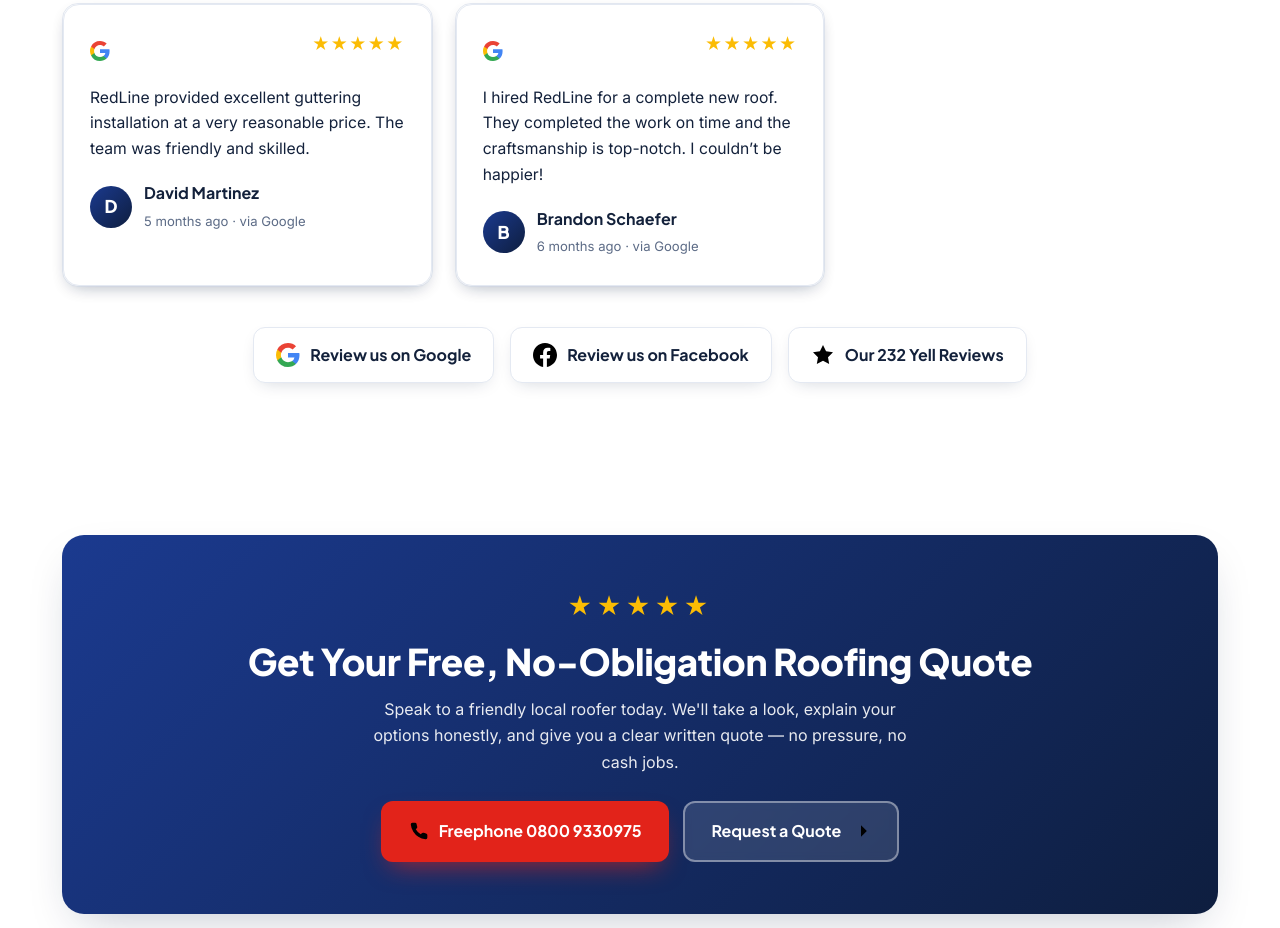
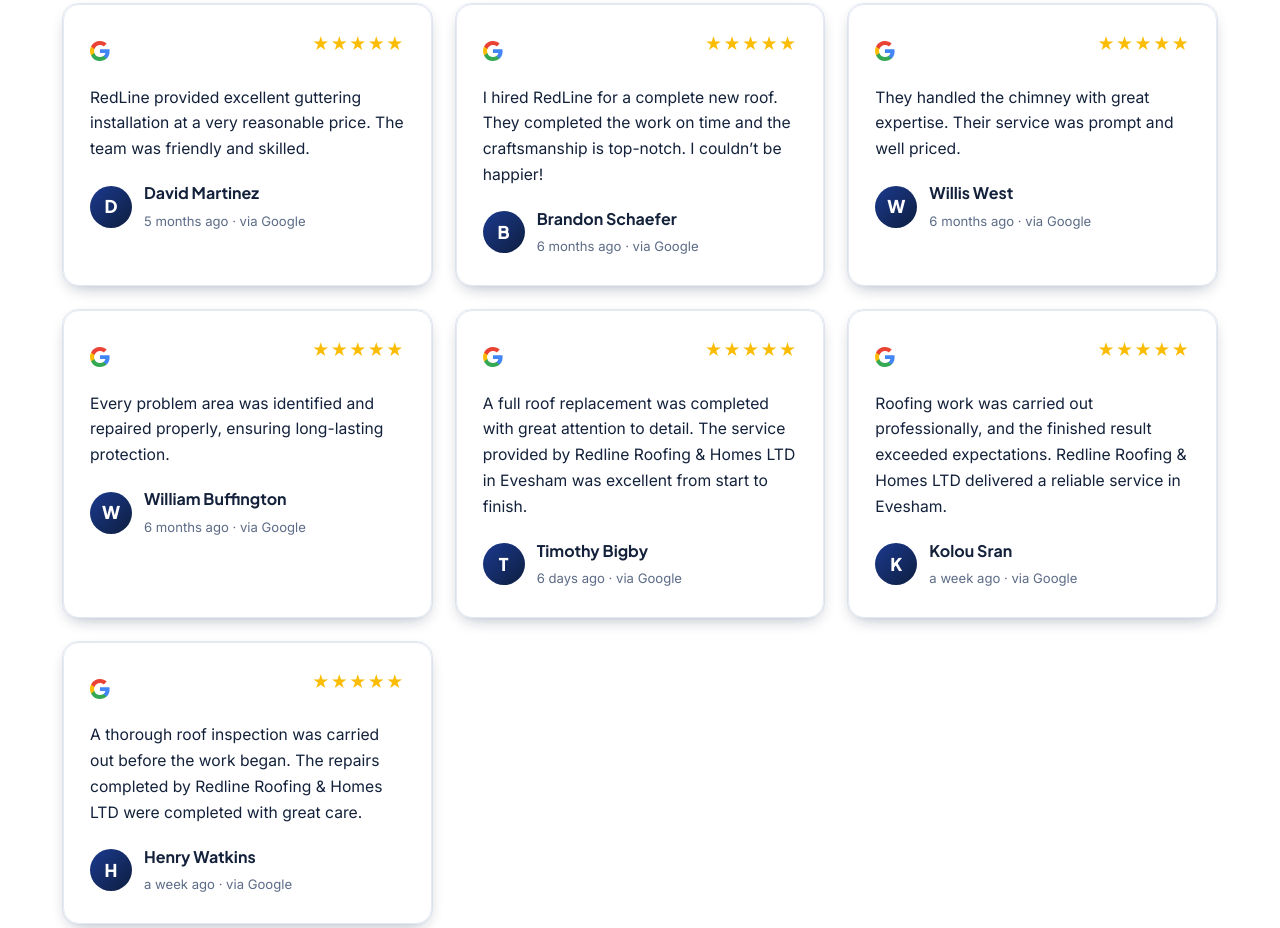
Before and after one commit to Innov8-workflows/Redline-Roofing-Home, a plain HTML site: page reviews/index.html in a window 1280 px wide. Shown: the part 1003-1931 px from the top of the page. Drawn offline with Linux system fonts and the light colour scheme.

Commit message:
Reviews: add 5 more real Google reviews (10 total)
Co-Authored-By: Claude Opus 4.8 <noreply@anthropic.com>

```diff
--- a/reviews/index.html
+++ b/reviews/index.html
@@ -55,6 +55,26 @@
     <div class="rev-top"><svg class="gmark" viewBox="0 0 24 24" aria-hidden="true"><path fill="#4285F4" d="M23.5 12.27c0-.79-.07-1.54-.19-2.27H12v4.51h6.47a5.53 5.53 0 0 1-2.4 3.58v3h3.86c2.26-2.09 3.57-5.17 3.57-8.82z"/><path fill="#34A853" d="M12 24c3.24 0 5.95-1.08 7.93-2.91l-3.86-3c-1.08.72-2.45 1.16-4.07 1.16-3.13 0-5.78-2.11-6.73-4.96H1.29v3.09A11.99 11.99 0 0 0 12 24z"/><path fill="#FBBC05" d="M5.27 14.29c-.24-.72-.38-1.49-.38-2.29s.14-1.57.38-2.29V6.62H1.29A11.99 11.99 0 0 0 0 12c0 1.94.46 3.77 1.29 5.38l3.98-3.09z"/><path fill="#EA4335" d="M12 4.75c1.77 0 3.35.61 4.6 1.8l3.42-3.42C17.95 1.19 15.24 0 12 0A11.99 11.99 0 0 0 1.29 6.62l3.98 3.1C6.22 6.86 8.87 4.75 12 4.75z"/></svg><div class="stars">★★★★★</div></div>
     <p>I hired RedLine for a complete new roof. They completed the work on time and the craftsmanship is top-notch. I couldn’t be happier!</p>
     <div class="rev-by"><div class="rev-av">B</div><div><b>Brandon Schaefer</b><small>6 months ago · via Google</small></div></div>
+  </div></div><div class="rev-card static"><div class="rev-card-in">
+    <div class="rev-top"><svg class="gmark" viewBox="0 0 24 24" aria-hidden="true"><path fill="#4285F4" d="M23.5 12.27c0-.79-.07-1.54-.19-2.27H12v4.51h6.47a5.53 5.53 0 0 1-2.4 3.58v3h3.86c2.26-2.09 3.57-5.17 3.57-8.82z"/><path fill="#34A853" d="M12 24c3.24 0 5.95-1.08 7.93-2.91l-3.86-3c-1.08.72-2.45 1.16-4.07 1.16-3.13 0-5.78-2.11-6.73-4.96H1.29v3.09A11.99 11.99 0 0 0 12 24z"/><path fill="#FBBC05" d="M5.27 14.29c-.24-.72-.38-1.49-.38-2.29s.14-1.57.38-2.29V6.62H1.29A11.99 11.99 0 0 0 0 12c0 1.94.46 3.77 1.29 5.38l3.98-3.09z"/><path fill="#EA4335" d="M12 4.75c1.77 0 3.35.61 4.6 1.8l3.42-3.42C17.95 1.19 15.24 0 12 0A11.99 11.99 0 0 0 1.29 6.62l3.98 3.1C6.22 6.86 8.87 4.75 12 4.75z"/></svg><div class="stars">★★★★★</div></div>
+    <p>They handled the chimney with great expertise. Their service was prompt and well priced.</p>
+    <div class="rev-by"><div class="rev-av">W</div><div><b>Willis West</b><small>6 months ago · via Google</small></div></div>
+  </div></div><div class="rev-card static"><div class="rev-card-in">
+    <div class="rev-top"><svg class="gmark" viewBox="0 0 24 24" aria-hidden="true"><path fill="#4285F4" d="M23.5 12.27c0-.79-.07-1.54-.19-2.27H12v4.51h6.47a5.53 5.53 0 0 1-2.4 3.58v3h3.86c2.26-2.09 3.57-5.17 3.57-8.82z"/><path fill="#34A853" d="M12 24c3.24 0 5.95-1.08 7.93-2.91l-3.86-3c-1.08.72-2.45 1.16-4.07 1.16-3.13 0-5.78-2.11-6.73-4.96H1.29v3.09A11.99 11.99 0 0 0 12 24z"/><path fill="#FBBC05" d="M5.27 14.29c-.24-.72-.38-1.49-.38-2.29s.14-1.57.38-2.29V6.62H1.29A11.99 11.99 0 0 0 0 12c0 1.94.46 3.77 1.29 5.38l3.98-3.09z"/><path fill="#EA4335" d="M12 4.75c1.77 0 3.35.61 4.6 1.8l3.42-3.42C17.95 1.19 15.24 0 12 0A11.99 11.99 0 0 0 1.29 6.62l3.98 3.1C6.22 6.86 8.87 4.75 12 4.75z"/></svg><div class="stars">★★★★★</div></div>
+    <p>Every problem area was identified and repaired properly, ensuring long-lasting protection.</p>
+    <div class="rev-by"><div class="rev-av">W</div><div><b>William Buffington</b><small>6 months ago · via Google</small></div></div>
+  </div></div><div class="rev-card static"><div class="rev-card-in">
+    <div class="rev-top"><svg class="gmark" viewBox="0 0 24 24" aria-hidden="true"><path fill="#4285F4" d="M23.5 12.27c0-.79-.07-1.54-.19-2.27H12v4.51h6.47a5.53 5.53 0 0 1-2.4 3.58v3h3.86c2.26-2.09 3.57-5.17 3.57-8.82z"/><path fill="#34A853" d="M12 24c3.24 0 5.95-1.08 7.93-2.91l-3.86-3c-1.08.72-2.45 1.16-4.07 1.16-3.13 0-5.78-2.11-6.73-4.96H1.29v3.09A11.99 11.99 0 0 0 12 24z"/><path fill="#FBBC05" d="M5.27 14.29c-.24-.72-.38-1.49-.38-2.29s.14-1.57.38-2.29V6.62H1.29A11.99 11.99 0 0 0 0 12c0 1.94.46 3.77 1.29 5.38l3.98-3.09z"/><path fill="#EA4335" d="M12 4.75c1.77 0 3.35.61 4.6 1.8l3.42-3.42C17.95 1.19 15.24 0 12 0A11.99 11.99 0 0 0 1.29 6.62l3.98 3.1C6.22 6.86 8.87 4.75 12 4.75z"/></svg><div class="stars">★★★★★</div></div>
+    <p>A full roof replacement was completed with great attention to detail. The service provided by Redline Roofing &amp; Homes LTD in Evesham was excellent from start to finish.</p>
+    <div class="rev-by"><div class="rev-av">T</div><div><b>Timothy Bigby</b><small>6 days ago · via Google</small></div></div>
+  </div></div><div class="rev-card static"><div class="rev-card-in">
+    <div class="rev-top"><svg class="gmark" viewBox="0 0 24 24" aria-hidden="true"><path fill="#4285F4" d="M23.5 12.27c0-.79-.07-1.54-.19-2.27H12v4.51h6.47a5.53 5.53 0 0 1-2.4 3.58v3h3.86c2.26-2.09 3.57-5.17 3.57-8.82z"/><path fill="#34A853" d="M12 24c3.24 0 5.95-1.08 7.93-2.91l-3.86-3c-1.08.72-2.45 1.16-4.07 1.16-3.13 0-5.78-2.11-6.73-4.96H1.29v3.09A11.99 11.99 0 0 0 12 24z"/><path fill="#FBBC05" d="M5.27 14.29c-.24-.72-.38-1.49-.38-2.29s.14-1.57.38-2.29V6.62H1.29A11.99 11.99 0 0 0 0 12c0 1.94.46 3.77 1.29 5.38l3.98-3.09z"/><path fill="#EA4335" d="M12 4.75c1.77 0 3.35.61 4.6 1.8l3.42-3.42C17.95 1.19 15.24 0 12 0A11.99 11.99 0 0 0 1.29 6.62l3.98 3.1C6.22 6.86 8.87 4.75 12 4.75z"/></svg><div class="stars">★★★★★</div></div>
+    <p>Roofing work was carried out professionally, and the finished result exceeded expectations. Redline Roofing &amp; Homes LTD delivered a reliable service in Evesham.</p>
+    <div class="rev-by"><div class="rev-av">K</div><div><b>Kolou Sran</b><small>a week ago · via Google</small></div></div>
+  </div></div><div class="rev-card static"><div class="rev-card-in">
+    <div class="rev-top"><svg class="gmark" viewBox="0 0 24 24" aria-hidden="true"><path fill="#4285F4" d="M23.5 12.27c0-.79-.07-1.54-.19-2.27H12v4.51h6.47a5.53 5.53 0 0 1-2.4 3.58v3h3.86c2.26-2.09 3.57-5.17 3.57-8.82z"/><path fill="#34A853" d="M12 24c3.24 0 5.95-1.08 7.93-2.91l-3.86-3c-1.08.72-2.45 1.16-4.07 1.16-3.13 0-5.78-2.11-6.73-4.96H1.29v3.09A11.99 11.99 0 0 0 12 24z"/><path fill="#FBBC05" d="M5.27 14.29c-.24-.72-.38-1.49-.38-2.29s.14-1.57.38-2.29V6.62H1.29A11.99 11.99 0 0 0 0 12c0 1.94.46 3.77 1.29 5.38l3.98-3.09z"/><path fill="#EA4335" d="M12 4.75c1.77 0 3.35.61 4.6 1.8l3.42-3.42C17.95 1.19 15.24 0 12 0A11.99 11.99 0 0 0 1.29 6.62l3.98 3.1C6.22 6.86 8.87 4.75 12 4.75z"/></svg><div class="stars">★★★★★</div></div>
+    <p>A thorough roof inspection was carried out before the work began. The repairs completed by Redline Roofing &amp; Homes LTD were completed with great care.</p>
+    <div class="rev-by"><div class="rev-av">H</div><div><b>Henry Watkins</b><small>a week ago · via Google</small></div></div>
   </div></div></div>
   <div class="plat-row" style="margin-top:40px">
     <a class="plat-btn" href="https://www.google.com/maps/place/Redline+Roofing+%26+Homes+LTD/@52.0974782,-1.9167091,11z/data=!4m8!3m7!1s0x80911987b4e6dc49:0x35c5d22f146c98e2!8m2!3d52.0974782!4d-1.9167091!9m1!1b1" target="_blank" rel="noopener"><svg class="gmark" viewBox="0 0 24 24" aria-hidden="true"><path fill="#4285F4" d="M23.5 12.27c0-.79-.07-1.54-.19-2.27H12v4.51h6.47a5.53 5.53 0 0 1-2.4 3.58v3h3.86c2.26-2.09 3.57-5.17 3.57-8.82z"/><path fill="#34A853" d="M12 24c3.24 0 5.95-1.08 7.93-2.91l-3.86-3c-1.08.72-2.45 1.16-4.07 1.16-3.13 0-5.78-2.11-6.73-4.96H1.29v3.09A11.99 11.99 0 0 0 12 24z"/><path fill="#FBBC05" d="M5.27 14.29c-.24-.72-.38-1.49-.38-2.29s.14-1.57.38-2.29V6.62H1.29A11.99 11.99 0 0 0 0 12c0 1.94.46 3.77 1.29 5.38l3.98-3.09z"/><path fill="#EA4335" d="M12 4.75c1.77 0 3.35.61 4.6 1.8l3.42-3.42C17.95 1.19 15.24 0 12 0A11.99 11.99 0 0 0 1.29 6.62l3.98 3.1C6.22 6.86 8.87 4.75 12 4.75z"/></svg> Review us on Google</a>
```
